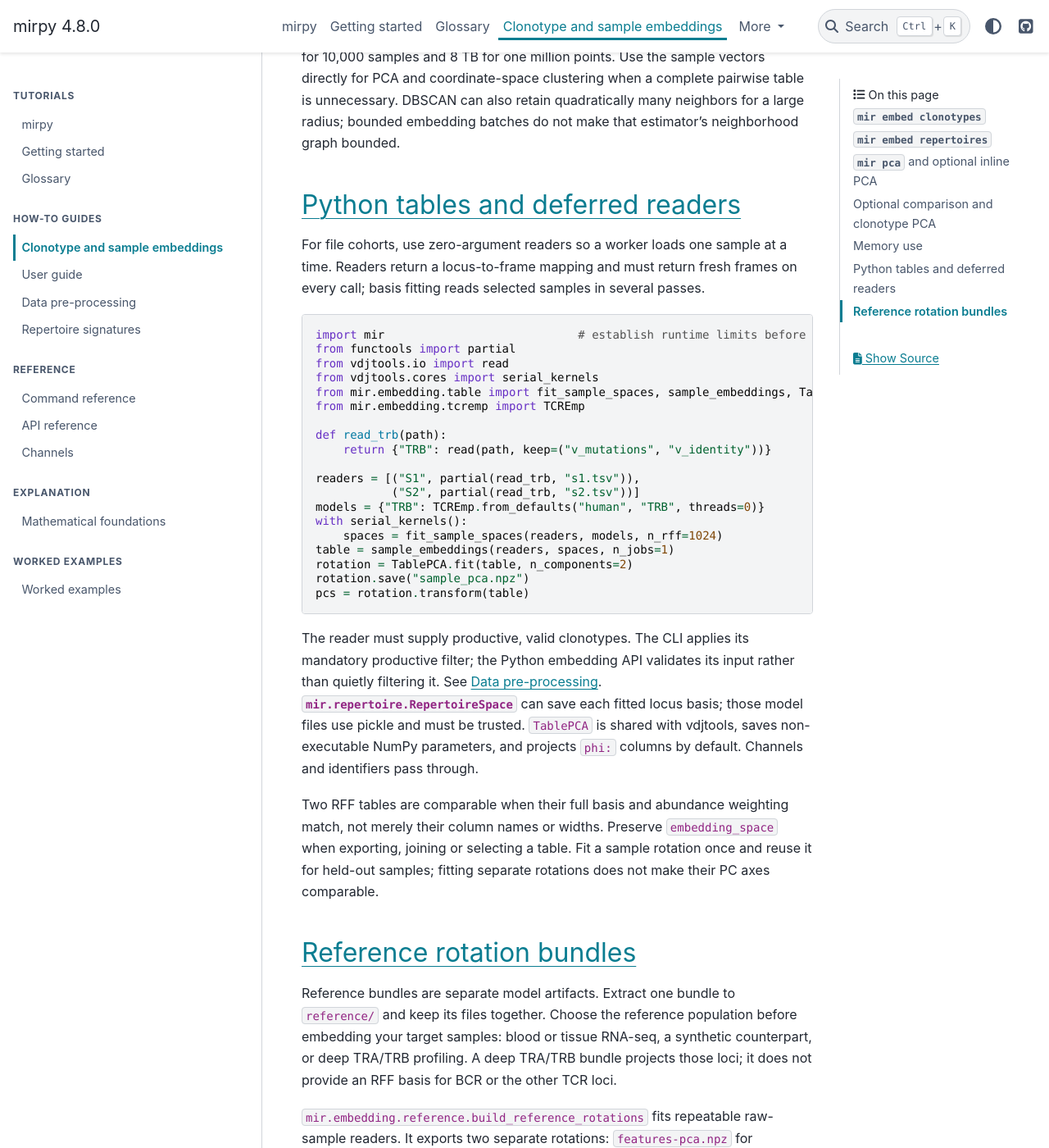
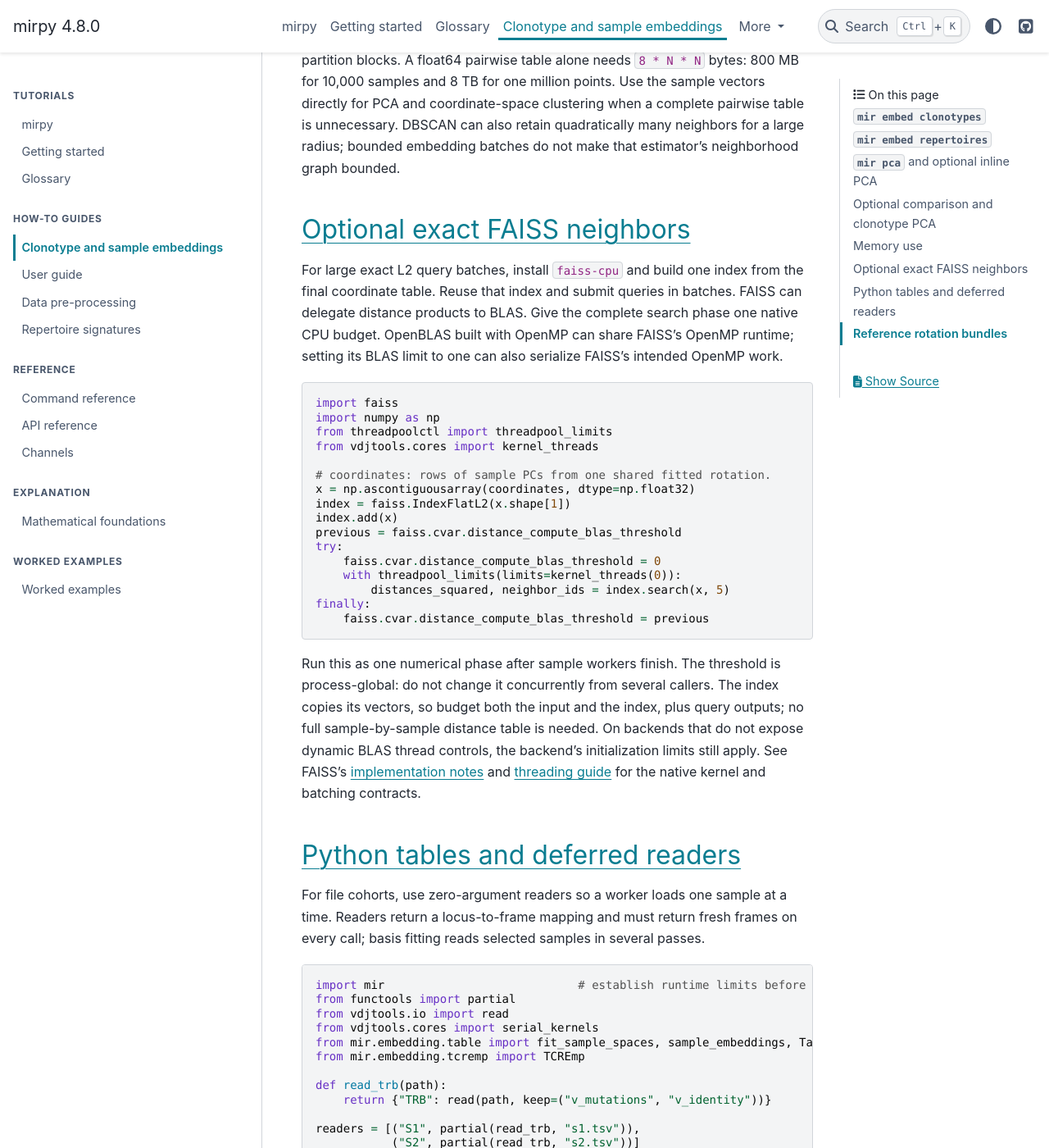
Before and after one commit to antigenomics/mirpy, a Sphinx documentation site: the page built from docs/embeddings.rst, in a window 1280 px wide and 1400 px high, scrolled down 3715 px. Shown: the whole window at 82% size. Built offline with Sphinx 7.4.7 and the PyData theme 0.15.4, drawn with Linux system fonts in a browser that asks for light colours; some of the changed text lies outside the part shown.

Commit message:
Document measured FAISS batching and shared runtime budgets

```diff
--- a/docs/embeddings.rst
+++ b/docs/embeddings.rst
@@ -147,6 +147,43 @@ PCA and coordinate-space clustering when a complete pairwise table is unnecessar
 DBSCAN can also retain quadratically many neighbors for a large radius; bounded
 embedding batches do not make that estimator's neighborhood graph bounded.
 
+Optional exact FAISS neighbors
+-------------------------------
+
+For large exact L2 query batches, install ``faiss-cpu`` and build one index from
+the final coordinate table. Reuse that index and submit queries in batches.
+FAISS can delegate distance products to BLAS. Give the complete search phase one
+native CPU budget. OpenBLAS built with OpenMP can share FAISS's OpenMP runtime;
+setting its BLAS limit to one can also serialize FAISS's intended OpenMP work.
+
+.. code-block:: python
+
+   import faiss
+   import numpy as np
+   from threadpoolctl import threadpool_limits
+   from vdjtools.cores import kernel_threads
+
+   # coordinates: rows of sample PCs from one shared fitted rotation.
+   x = np.ascontiguousarray(coordinates, dtype=np.float32)
+   index = faiss.IndexFlatL2(x.shape[1])
+   index.add(x)
+   previous = faiss.cvar.distance_compute_blas_threshold
+   try:
+       faiss.cvar.distance_compute_blas_threshold = 0
+       with threadpool_limits(limits=kernel_threads(0)):
+           distances_squared, neighbor_ids = index.search(x, 5)
+   finally:
+       faiss.cvar.distance_compute_blas_threshold = previous
+
+Run this as one numerical phase after sample workers finish. The threshold is
+process-global: do not change it concurrently from several callers. The index
+copies its vectors, so budget both the input and the index, plus query outputs;
+no full sample-by-sample distance table is needed. On backends that do not expose
+dynamic BLAS thread controls, the backend's initialization limits still apply.
+See FAISS's `implementation notes <https://github.com/facebookresearch/faiss/wiki/Implementation-notes>`_
+and `threading guide <https://github.com/facebookresearch/faiss/wiki/Threads-and-asynchronous-calls>`_
+for the native kernel and batching contracts.
+
 Python tables and deferred readers
 ----------------------------------
 
```
